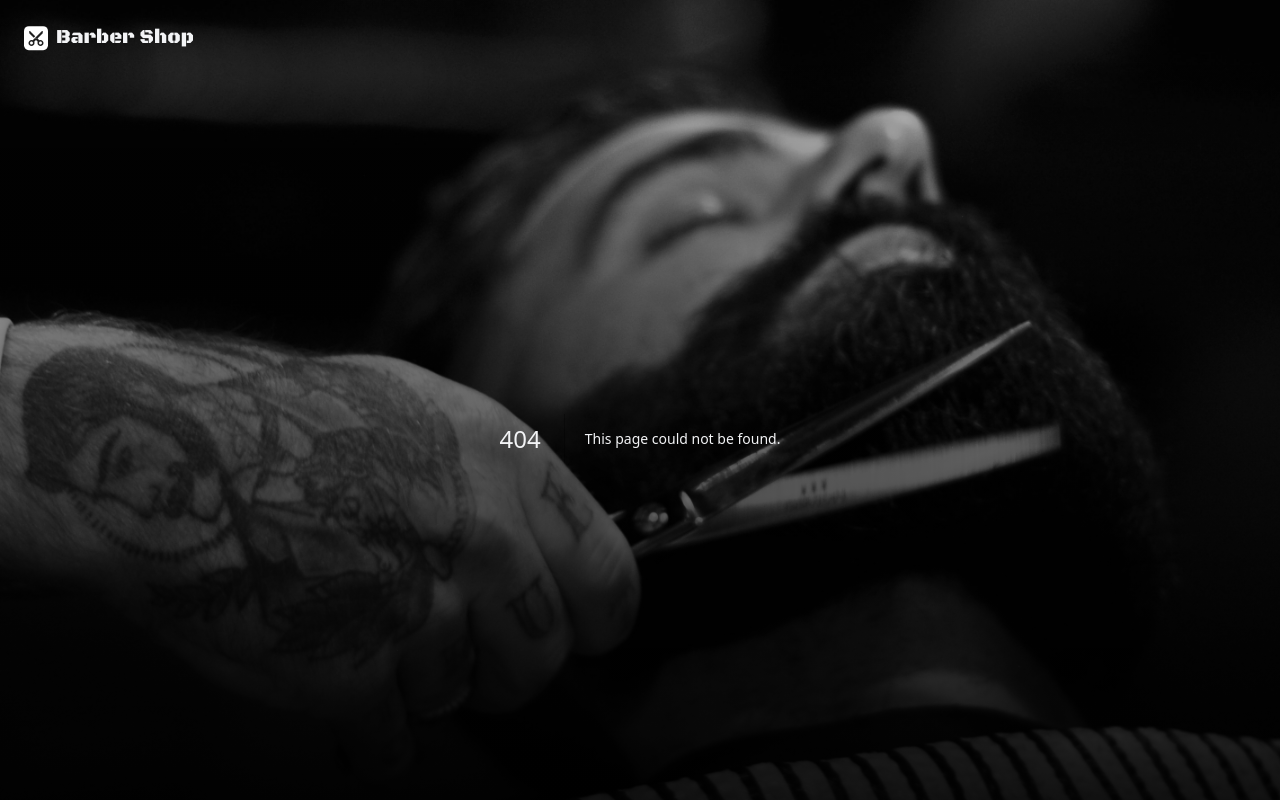
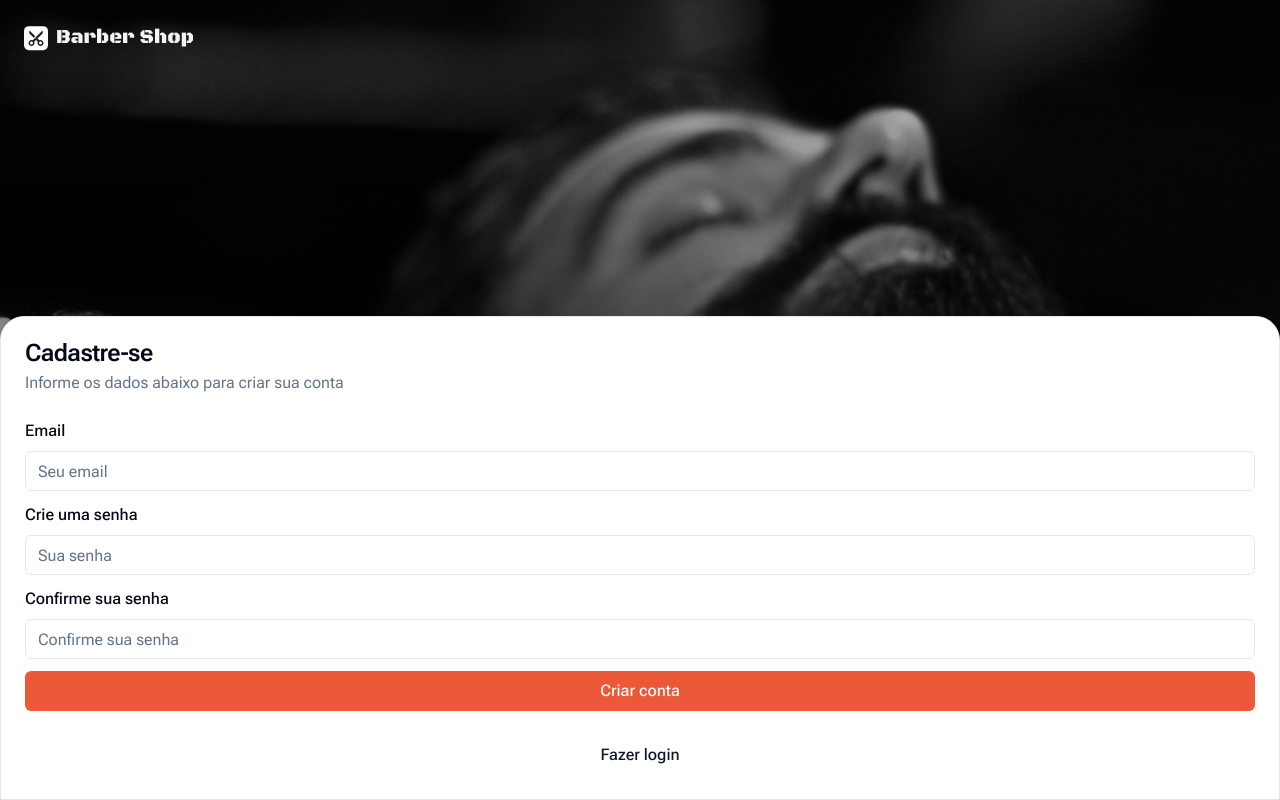
Before and after one commit to JulioZittei/projeto-barber-frontend, a Next.js app: page /register in a window 1280 px wide. Before the commit this address had no page. Built offline with nearby package versions, Linux system fonts and the light colour scheme.

Commit message:
feat: add sign in page

```diff
--- /dev/null
+++ b/src/app/register/page.tsx
@@ -0,0 +1,15 @@
+import { SignUp } from "@/components/sign-up";
+import { Metadata } from "next";
+
+export const metadata: Metadata = {
+  title: "Barber Shop | Cadastre-se",
+  description: "Cadastre-se para criar uma nova conta.",
+};
+
+export default function RegisterPage() {
+  return (
+    <main className="h-full w-full flex-1">
+      <SignUp />
+    </main>
+  );
+}
--- /dev/null
+++ b/src/components/sign-up.tsx
@@ -0,0 +1,148 @@
+"use client";
+import {
+  Card,
+  CardContent,
+  CardDescription,
+  CardFooter,
+  CardHeader,
+  CardTitle,
+} from "./ui/card";
+import { useForm } from "react-hook-form";
+import {
+  Form,
+  FormField,
+  FormItem,
+  FormLabel,
+  FormControl,
+  FormDescription,
+  FormMessage,
+} from "./ui/form";
+import { Input } from "./ui/input";
+import * as z from "zod";
+import { zodResolver } from "@hookform/resolvers/zod";
+import { Button } from "./ui/button";
+import Link from "next/link";
+
+type Props = {};
+
+const formSchema = z
+  .object({
+    email: z.string().email({
+      message: "Email inválido",
+    }),
+    password: z
+      .string()
+      .min(8, {
+        message: "Mínimo de 8 caracteres",
+      })
+      .max(24, {
+        message: "Máximo de 24 caracteres",
+      }),
+    passwordMatch: z
+      .string()
+      .min(8, {
+        message: "Mínimo de 8 caracteres",
+      })
+      .max(24, {
+        message: "Máximo de 24 caracteres",
+      }),
+  })
+  .refine(({ password, passwordMatch }) => password === passwordMatch, {
+    message: "Senhas não correspodem",
+    path: ["passwordMatch"],
+  });
+
+export function SignUp({}: Props) {
+  const form = useForm<z.infer<typeof formSchema>>({
+    resolver: zodResolver(formSchema),
+    defaultValues: {
+      email: "",
+      password: "",
+      passwordMatch: "",
+    },
+  });
+
+  function onSubmit(values: z.infer<typeof formSchema>) {
+    form.reset();
+  }
+
+  return (
+    <div className="flex h-full w-full flex-col justify-end">
+      <Card className="rounded-b-none rounded-t-3xl">
+        <CardHeader>
+          <CardTitle>Cadastre-se</CardTitle>
+          <CardDescription>
+            Informe os dados abaixo para criar sua conta
+          </CardDescription>
+        </CardHeader>
+        <CardContent>
+          <Form {...form}>
+            <form onSubmit={form.handleSubmit(onSubmit)}>
+              <FormField
+                control={form.control}
+                name="email"
+                render={({ field }) => (
+                  <FormItem className="mb-3">
+                    <FormLabel>Email</FormLabel>
+                    <FormControl>
+                      <Input placeholder="Seu email" {...field} />
+                    </FormControl>
+                    {/* <FormDescription /> */}
+                    <FormMessage />
+                  </FormItem>
+                )}
+              />
+
+              <FormField
+                control={form.control}
+                name="password"
+                render={({ field }) => (
+                  <FormItem className="mb-3">
+                    <FormLabel>Crie uma senha</FormLabel>
+                    <FormControl>
+                      <Input
+                        type="password"
+                        placeholder="Sua senha"
+                        {...field}
+                      />
+                    </FormControl>
+                    {/* <FormDescription /> */}
+                    <FormMessage />
+                  </FormItem>
+                )}
+              />
+
+              <FormField
+                control={form.control}
+                name="passwordMatch"
+                render={({ field }) => (
+                  <FormItem className="mb-3">
+                    <FormLabel>Confirme sua senha</FormLabel>
+                    <FormControl>
+                      <Input
+                        type="password"
+                        placeholder="Confirme sua senha"
+                        {...field}
+                      />
+                    </FormControl>
+                    {/* <FormDescription /> */}
+                    <FormMessage />
+                  </FormItem>
+                )}
+              />
+
+              <Button className="w-full bg-orange hover:bg-orange hover:brightness-95">
+                Criar conta
+              </Button>
+            </form>
+          </Form>
+        </CardContent>
+        <CardFooter className="flex justify-center">
+          <Button variant="link" asChild>
+            <Link href="/login">Fazer login</Link>
+          </Button>
+        </CardFooter>
+      </Card>
+    </div>
+  );
+}
```
